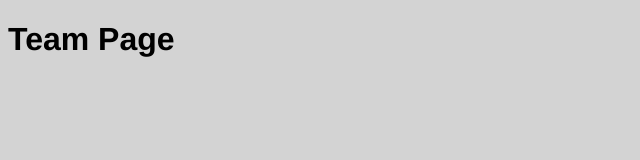
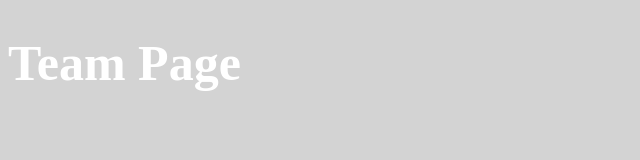
Before and after one commit to Bingies/bingies.github.io, a plain HTML site: page team.html in a window 1280 px wide. Shown: the whole page, without its empty margins (0-640 px from the left). Drawn offline with Linux system fonts and the light colour scheme.

Commit message:
Update style.css

```diff
--- a/style.css
+++ b/style.css
@@ -2,5 +2,8 @@ body {
 	background-color:LightGray;
 }
 h1 {
-	font-family:Helvetica;
+	color: white;
+	text-shadow: 0px 0px 0px 7px black;
+	font-family: Pacifico cursive;
+	font-size: 50px;
 }
```
